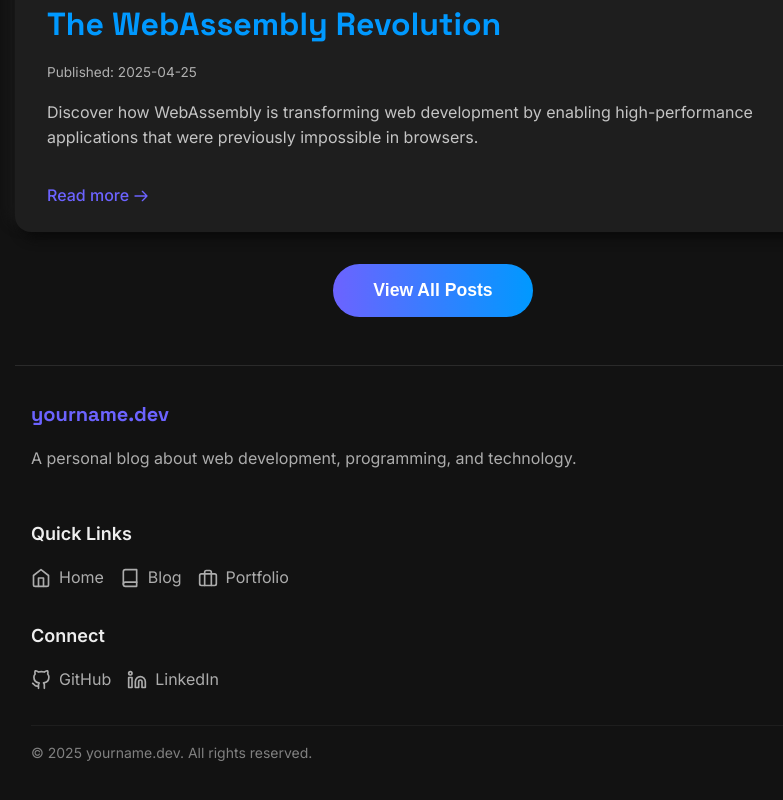
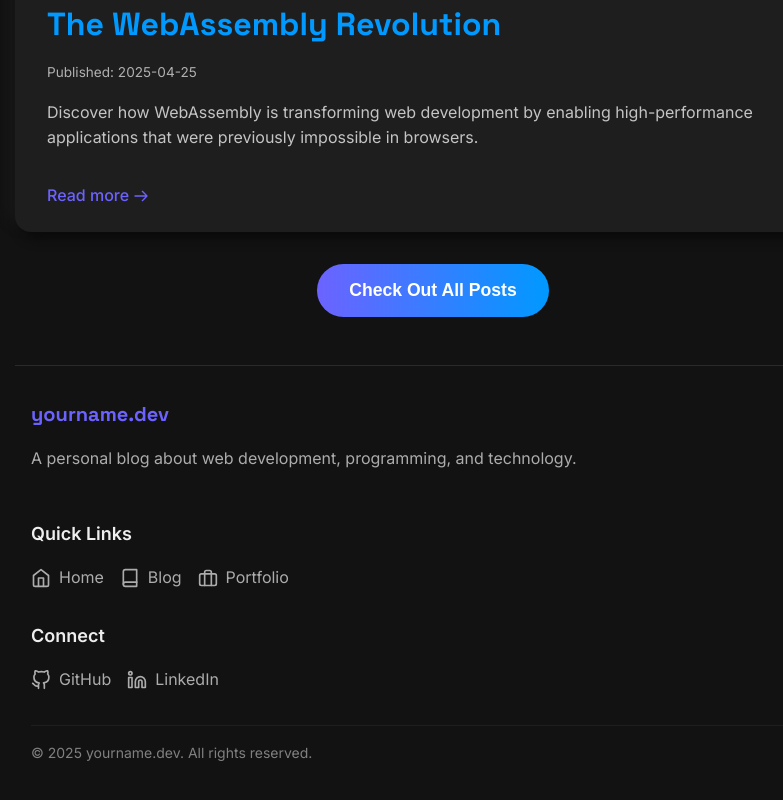
Before and after one commit to spacholski1225/my-blog, a Next.js app in the folder src/: page / in a window 1280 px wide. Shown: the part 1107-1907 px from the top of the page, without its empty margins (207-990 px from the left). Built offline with nearby package versions, Linux system fonts and the light colour scheme.

Commit message:
Renamed button

```diff
--- a/src/src/app/page.tsx
+++ b/src/src/app/page.tsx
@@ -37,7 +37,7 @@ export default function Home() {
       <div className="view-all-container">
         <Link href="/blog">
           <button className="view-all-button">
-            View All Posts
+            Check Out All Posts
           </button>
         </Link>
       </div>
```
